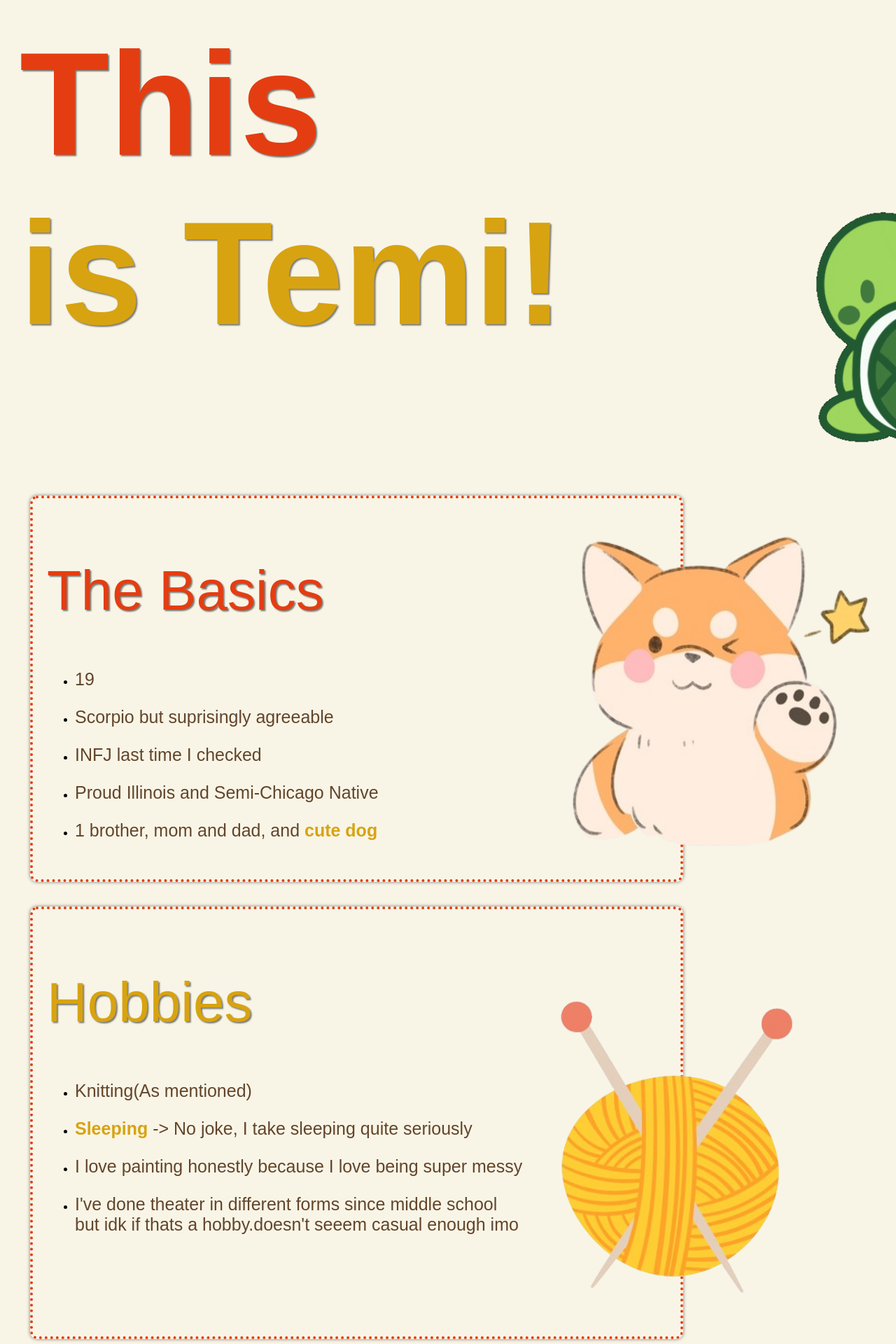
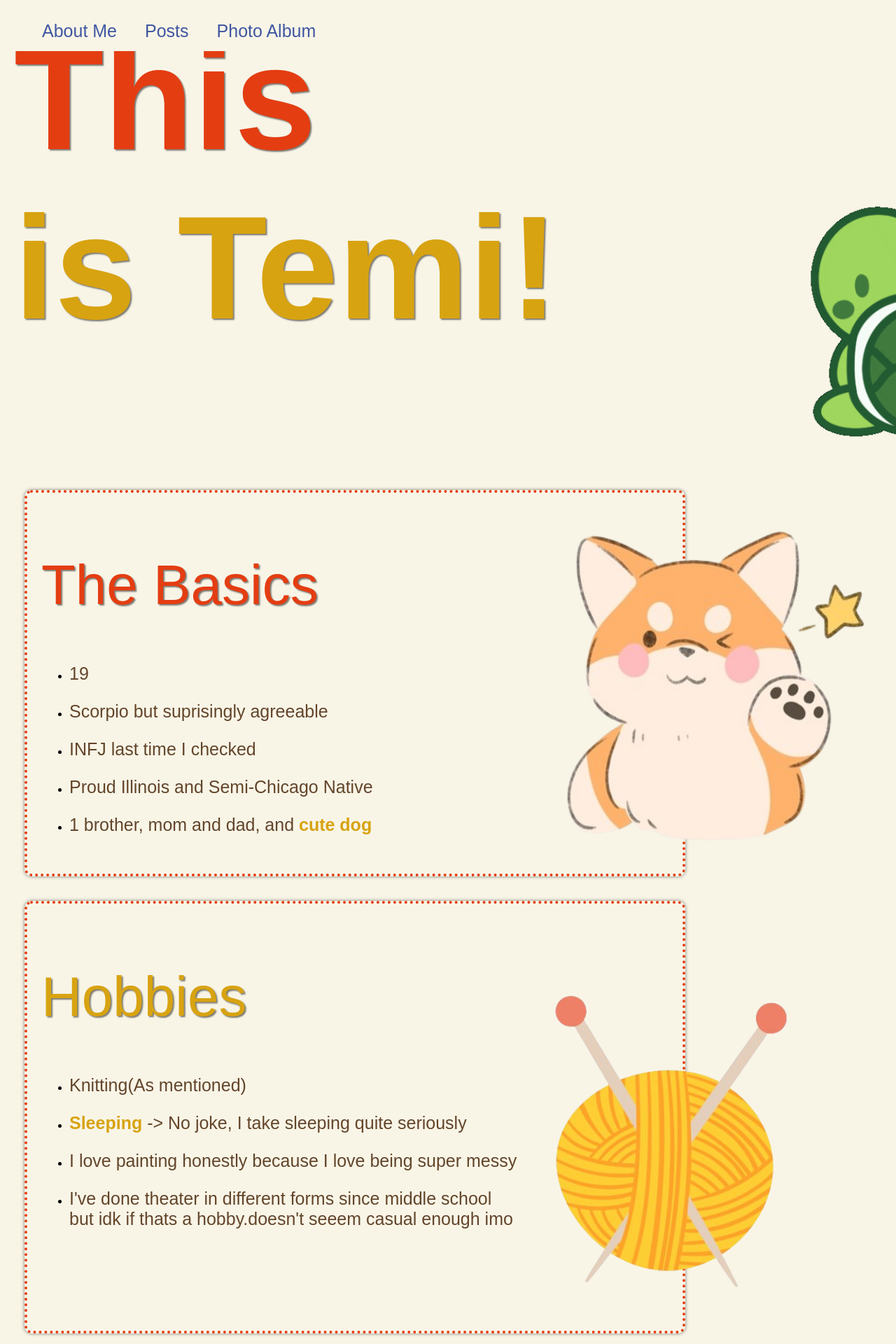
Before and after one commit to Temi360/Personal-Portfolio-Site, a PHP site: page / in a window 1280 px wide; the page is wider, and only the part inside the window is pictured. Shown: the top 1920 px of that part at 70% size. Run offline with PHP 8.4, Linux system fonts and the light colour scheme; some web fonts are replaced.

Commit message:
added pages to nav bar

```diff
--- a/index.html
+++ b/index.html
@@ -1,20 +1,26 @@
 <html>
-
     <head>
-
     <title>All About Temi</title>
-    <!-- external stylesheet link -->
+    <!-- external stylesheet links -->
     <link rel="stylesheet" href="style.css">
     <style>
         @import url("https://use.typekit.net/agw6ozp.css");
       </style>
     </head>
+    <!-- nav bar -->
+    <div class="navbar">
+        <ul>
+            <li><a href="index.html">About Me</a></li>
+            <li><a href="posts.html">Posts</a></li>
+            <li><a href="photo.html">Photo Album</a></li>
+        </ul>
+    </div>
     <body>
         <div id="top"class="header-containter">
             <h1>This<br><span style="color:#d8a311">is Temi!</span></h1>
             <img id="turtle"alt="turtleimage"src="turtle.gif">
         </div>
-        <div class="facts">
+        <div id="basic"class="facts">
             <h2>The Basics</h2>
                     <ul>
                         <li><p>19</p></li>
@@ -25,7 +31,7 @@
                     </ul>
             <img id="shiba" alt="shibaimage"src="shiba.png">
         </div>
-        <div class="facts">
+        <div id="hobbies"class="facts">
             <h2><span style="color:#d8a311">Hobbies</span></h2>
                 <ul>
                     <li><p>Knitting(As mentioned)</p></li>
@@ -35,7 +41,7 @@
                 </ul>
             <img id="knit" alt="knittingimage"src="knitting.png">
         </div>
-        <div class="facts">
+        <div id="funfacts"class="facts">
             <h2>Fun Facts</h2>
                 <ul>
                     <li><p>I hated computer science in highschool</p></li>
@@ -45,6 +51,8 @@
             <img id="milk" alt="milkimage"src="milk.png">
         </div>
         <h3>This is the end. Not the end of your life, but the end of my ted talk. Thanks for learning about meee!</h3>
-        <button><a href="#top">Go to Top</a></button></button>
+        <!-- linkedin and github -->
+            <button><a href="#top">Go to Top</a></button></button>
+            <a target="_blank" href="https://www.linkedin.com/in/temi-ijisesan-692829257/#/"><img id="linkedin" src="linkedin.png"></a>
     </body>
 </html>
--- a/style.css
+++ b/style.css
@@ -1,14 +1,63 @@
 body{
+    margin:0;
+    padding:0;
     background-color:#f8f5e7;
     font-family: "basic-sans", sans-serif;
     font-weight: 400;
     font-style: normal;
 }
+/* navbar */
+/* General style rule set for all items in ul */
+.navbar ul {
+    background-color:#f8f5e7;
+    list-style: none;
+    overflow: hidden;
+    position: fixed;
+    top:0;
+    width: 100%;
+    margin-top: 0 px;
+    margin-bottom: 10px;
+    z-index: 1;
+}
+
+/* Style rule set for individual li */
+.navbar ul li {
+    float: left;
+    margin: 0px;
+}
+
+  /* Style rule set for individual li link */
+.navbar ul li a {
+    color: #4056A1;
+    font-size: 25px;
+    text-decoration: none;
+}
+
+.navbar a {
+    float: right;
+    display: block;
+    text-align: center;
+    padding: 14px 20px;
+    text-decoration: none;
+}
+
+.navbar a:hover {
+    font-weight: bold;
+}
+/*  icons*/
+#linkedin{
+    width:100px;
+    height:100px;
+    margin-left:-220px;
+    margin-bottom:100px;
+}
+/* header */
 .header-container{
     display: flex;
-    flex-direction: rows;
+    flex-direction: row;
     align-items: center;
     padding:10px;
+    justify-content:space-evenly;
 }
 /* text */
 h1{
@@ -110,3 +159,18 @@ a:hover{
     transition: color 0.3s ease;
 
 }
+/* footer
+ footer{
+    background-color:#f8f5e7;
+    position:fixed;
+    text-align: center;
+    padding: 20px 0;
+    width: 100%;
+    bottom: 0;
+} */
+/* media queries */
+@media screen and (max-width:600px){
+    body{
+        background-color:white;
+    }
+}
```
Also changed, not shown: linkedin.png (added), photos.html (added), posts.html (added).
